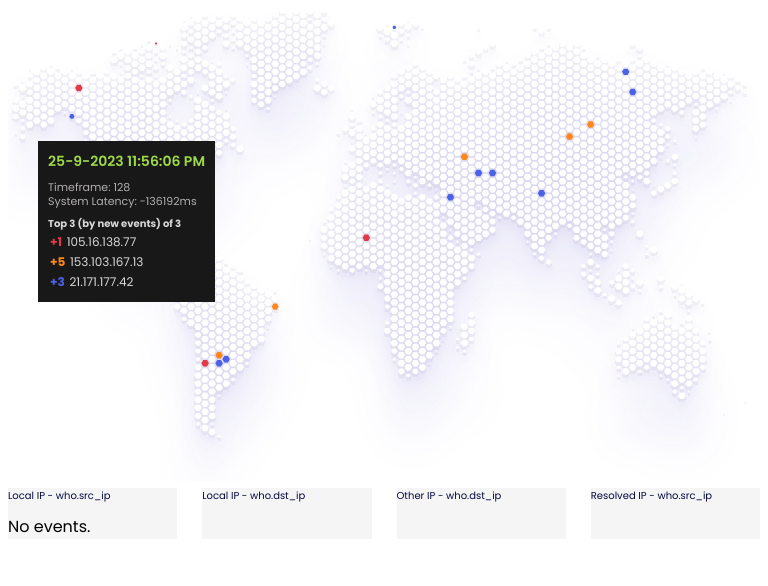
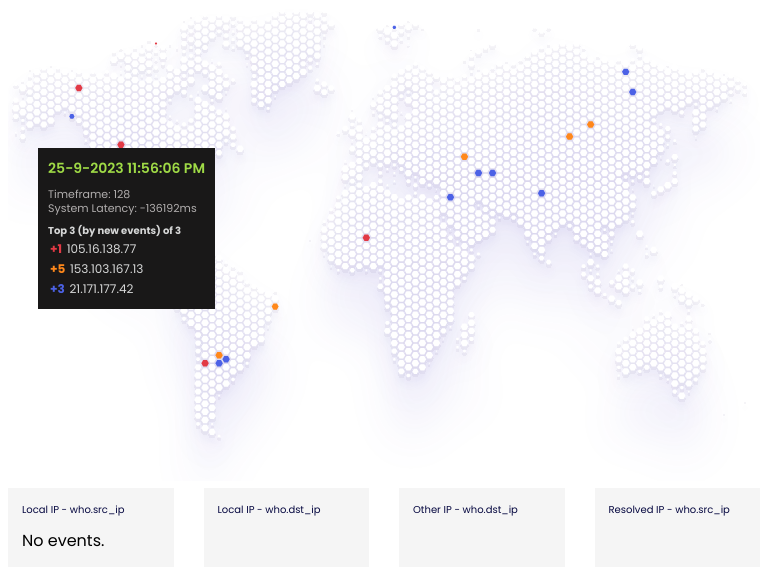
Before and after one commit to DimaDvm/Map, a plain HTML site: page index.html in a window 768 px wide. Drawn offline with Linux system fonts and the light colour scheme.

Commit message:
add padding and change gap

```diff
--- a/style.css
+++ b/style.css
@@ -81,7 +81,11 @@ body {
   }
 
   .table-wrapper {
-    gap: 25px;
+    gap: 30px;
+  }
+
+  .IP-block {
+    padding: 14px;
   }
 
   .IP-block-title {
```
